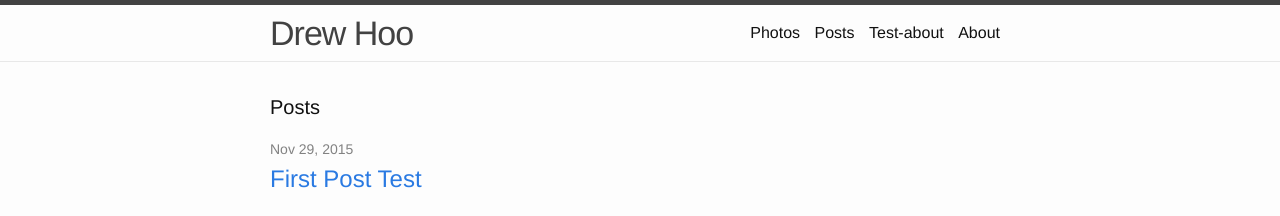
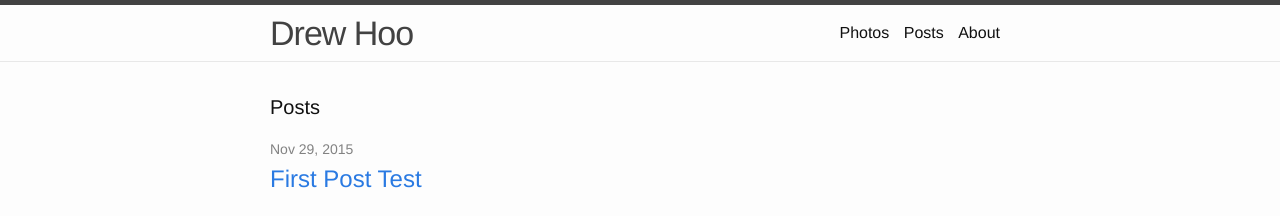
Before and after one commit to hoodr/hoodr.github.io, a Jekyll site: the page built from index.html, in a window 1280 px wide. Shown: the top 216 px of the page. Built offline with Jekyll 4.4.1, drawn with Linux system fonts in a browser that asks for light colours.

Commit message:
remove the md file link

```diff
--- a/_includes/header.html
+++ b/_includes/header.html
@@ -25,9 +25,9 @@
           </div>
 
           <div class="trigger">
-            <a class="page-link" href="about.html">Test-about</a>
+            <a class="page-link" href="about.html">About</a>
           </div>
-
+          <!--
           <div class="trigger">
             {% for my_page in site.pages %}
               {% if my_page.title %}
@@ -35,6 +35,7 @@
               {% endif %}
             {% endfor %}
           </div>
+          -->
 
     </nav>
 
```
